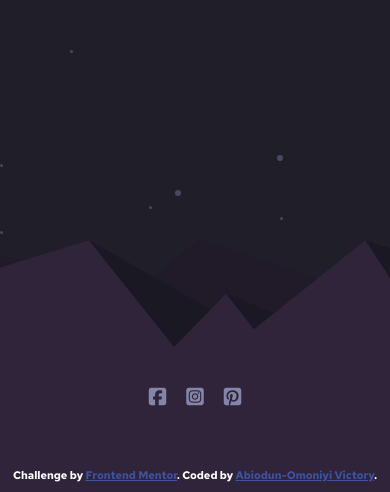
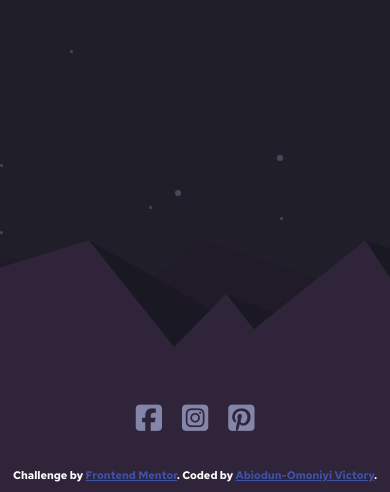
Before and after one commit to preciousvictory/Launch-Countdown-Timer, a plain HTML site: page index.html in a window 390 px wide. Shown: the part 352-844 px from the top of the page. Drawn offline with Linux system fonts and the light colour scheme.

Commit message:
Making changes

```diff
--- a/CSS/styles.css
+++ b/CSS/styles.css
@@ -141,6 +141,7 @@ footer {
     background: url(../images/pattern-hills.svg) no-repeat center;
     background-size: 200% 100%;
     background-position: right;
+    gap: 40px;
   }
 }
 
@@ -166,7 +167,7 @@ footer {
   }
 
   .icons i {
-    font-size: 20px;
+    font-size: 30px;
   }
 
   .attribution {
```
